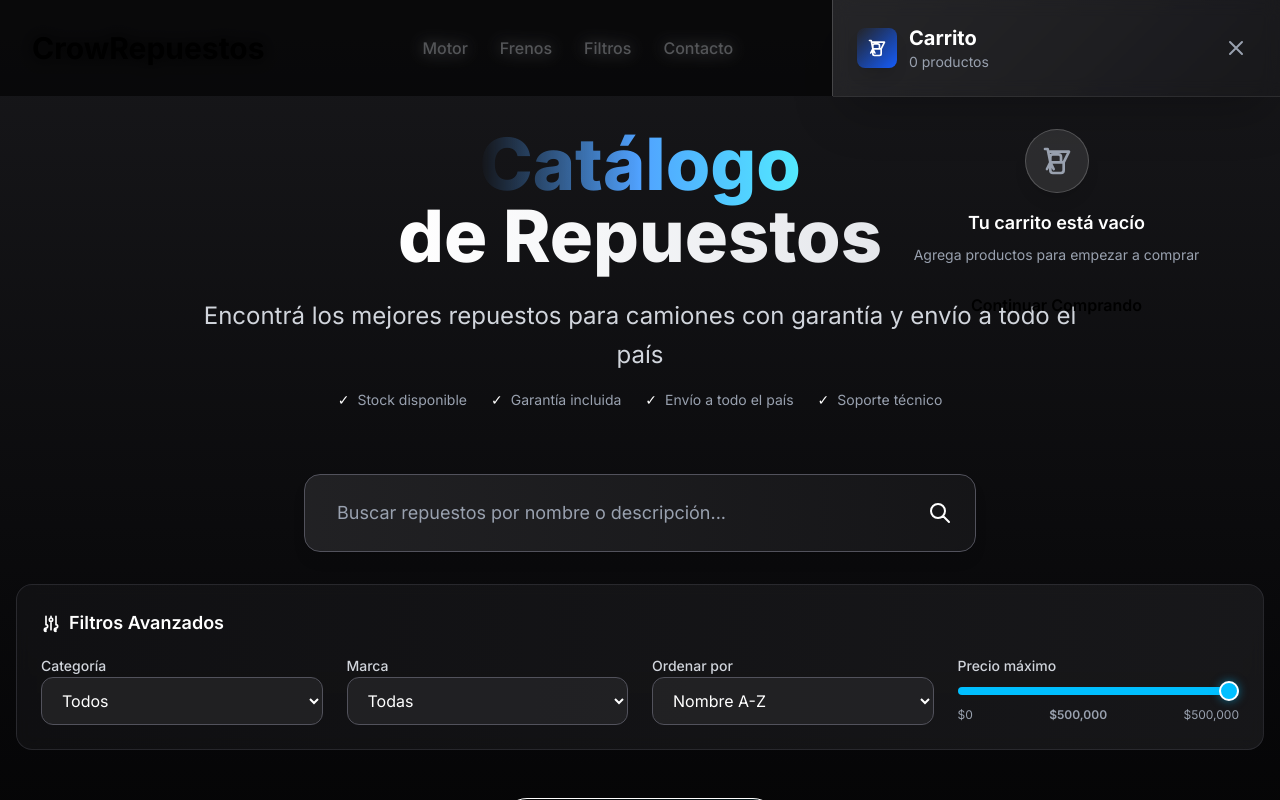
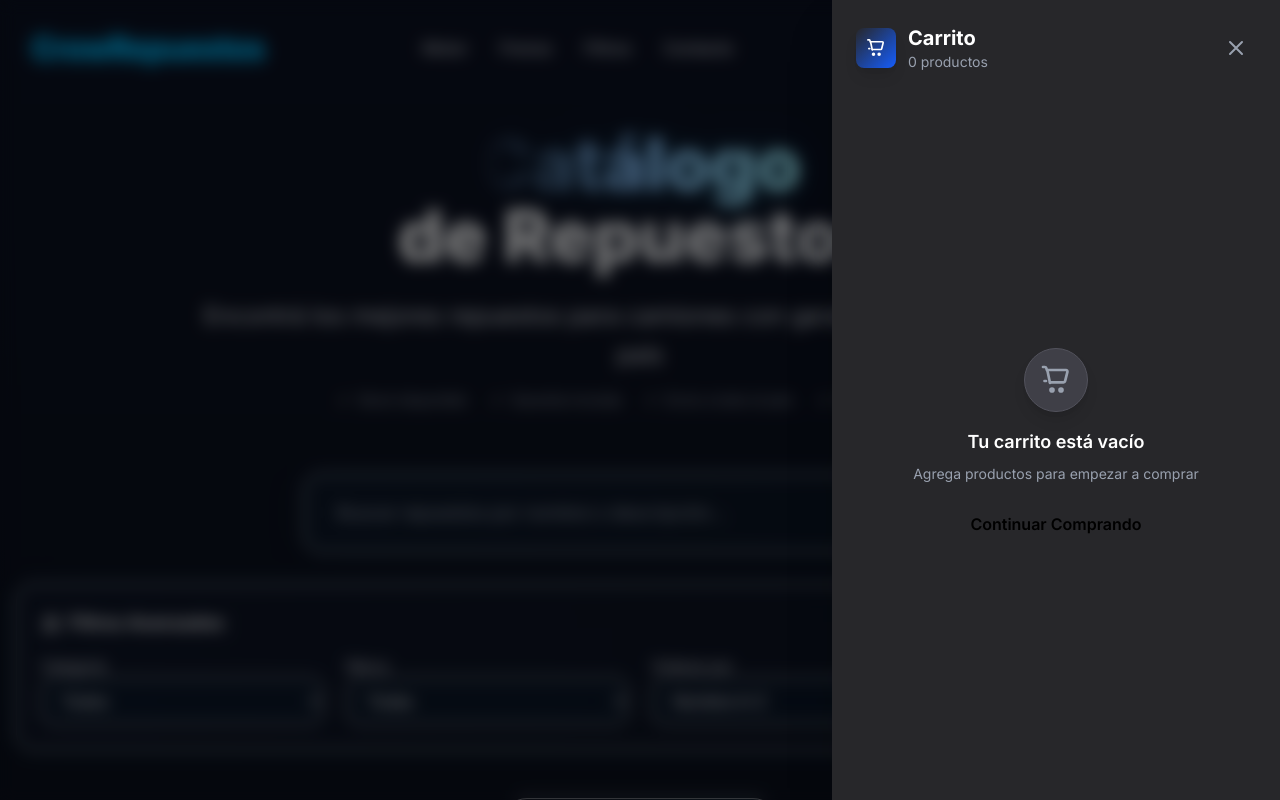
Before and after one commit to lautigit1/Crow, a Next.js app: page /products in a window 1280 px wide. Both pictures are taken after a click on the button "Carrito de compras". Shown: the top 800 px of the page. Built offline with nearby package versions, Linux system fonts and the light colour scheme.

Commit message:
Subo cambios visuales

```diff
--- a/app/ClientLayout.tsx
+++ b/app/ClientLayout.tsx
@@ -1,25 +1,45 @@
 // app/ClientLayout.tsx
 'use client';
 
-import React from 'react';
+import React, { useEffect } from 'react';
 import { useCart } from './context/CartContext';
 import Navbar from './components/layout/Navbar';
 import Footer from './components/layout/Footer';
+import CartDrawer from './components/cart/CartDrawer';
 
 export default function ClientLayout({ children }: { children: React.ReactNode }) {
-  const { isCartOpen } = useCart();
+  const { isCartOpen, closeCart } = useCart();
+
+  // Lock scroll and enforce black background while cart is open to avoid edge artifacts
+  useEffect(() => {
+    if (typeof document === 'undefined') return;
+    const body = document.body;
+    if (isCartOpen) {
+      body.classList.add('overflow-hidden');
+      body.style.backgroundColor = '#000';
+    } else {
+      body.classList.remove('overflow-hidden');
+      body.style.backgroundColor = '';
+    }
+    return () => {
+      body.classList.remove('overflow-hidden');
+      body.style.backgroundColor = '';
+    };
+  }, [isCartOpen]);
 
   return (
     <>
       <Navbar />
       <div
         className={`transition-all duration-300 ease-in-out ${
-          isCartOpen ? 'filter blur-sm pointer-events-none' : ''
+          isCartOpen ? 'pointer-events-none' : ''
         }`}
       >
         <main>{children}</main>
         <Footer />
       </div>
+      {/* Drawer global, independiente de la Navbar */}
+      <CartDrawer isOpen={isCartOpen} onClose={closeCart} />
     </>
   );
 }
--- a/app/components/cart/CartDrawer.tsx
+++ b/app/components/cart/CartDrawer.tsx
@@ -42,10 +42,15 @@ export default function CartDrawer({ isOpen, onClose }: CartDrawerProps) {
               console.log('Overlay clicked - closing cart');
               onClose();
             }}
-            className="fixed inset-0 bg-black/60 backdrop-blur-sm cursor-pointer"
+            className="fixed inset-0 bg-black/50 backdrop-blur-sm cursor-pointer"
             style={{
               zIndex: 9998,
-              pointerEvents: 'auto'
+              pointerEvents: 'auto',
+              left: '-2px',
+              right: '-2px',
+              top: '-2px',
+              bottom: '-2px',
+              borderRadius: 0
             }}
           />
 
@@ -64,23 +69,25 @@ export default function CartDrawer({ isOpen, onClose }: CartDrawerProps) {
               console.log('Drawer clicked - not closing');
               e.stopPropagation();
             }}
-            className="fixed top-0 right-0 h-full w-full max-w-md border-l border-white/20 flex flex-col shadow-2xl backdrop-blur-xl"
+            className="fixed top-0 right-0 h-full w-full max-w-md flex flex-col shadow-2xl bg-zinc-800"
             style={{
               zIndex: 9999,
               pointerEvents: 'auto',
-              backgroundColor: 'rgba(24, 24, 27, 0.95)', // zinc-900 casi opaco
-              backgroundImage: 'linear-gradient(135deg, rgba(39, 39, 42, 0.9), rgba(24, 24, 27, 0.95))',
-              backdropFilter: 'blur(20px) saturate(180%)',
-              WebkitBackdropFilter: 'blur(20px) saturate(180%)',
+              backgroundColor: 'rgb(39, 39, 42)', // zinc-800 sólido
               isolation: 'isolate'
             }}
           >
             {/* Header */}
-            <div className="flex items-center justify-between p-6 border-b border-white/10 backdrop-blur-sm">
+            <div className="flex items-center justify-between p-6 bg-zinc-800">
               <div className="flex items-center gap-3">
                 <div className="w-10 h-10 bg-gradient-to-br from-azul-electrico to-blue-600 rounded-lg flex items-center justify-center shadow-lg shadow-azul-electrico/30">
-                  <svg className="w-5 h-5 text-white" fill="none" stroke="currentColor" viewBox="0 0 24 24">
-                    <path strokeLinecap="round" strokeLinejoin="round" strokeWidth={2} d="M3 3h2l.4 2M7 13h10l4-8H5.4m0 0L7 13m0 0l-2.5 5M7 13l2.5 5M17 13v6a2 2 0 01-2 2H9a2 2 0 01-2-2v-6m8 0V9a2 2 0 00-2-2H9a2 2 0 00-2 2v4.01" />
+                  <svg className="w-5 h-5 text-white" viewBox="0 0 24 24" fill="none" stroke="currentColor" strokeWidth={2} strokeLinecap="round" strokeLinejoin="round">
+                    <path d="M2.25 2.25h1.386c.51 0 .955.343 1.087.835l.383 1.437" />
+                    <path d="M6.116 4.5h13.384c.72 0 1.236.67 1.065 1.37l-1.755 7.02a1.125 1.125 0 01-1.095.86H7.5" />
+                    <path d="M7.5 14.25L5.477 4.522" />
+                    <path d="M4.5 12.75H3.375" />
+                    <circle cx="15.75" cy="19.5" r="1.125" />
+                    <circle cx="9" cy="19.5" r="1.125" />
                   </svg>
                 </div>
                 <div>
@@ -90,7 +97,7 @@ export default function CartDrawer({ isOpen, onClose }: CartDrawerProps) {
               </div>
               <button
                 onClick={onClose}
-                className="p-2 text-gray-400 hover:text-white hover:bg-zinc-800 rounded-lg transition-all duration-200 hover:rotate-90"
+                className="p-2 text-gray-400 hover:text-white hover:bg-zinc-700 rounded-lg transition-all duration-200 hover:rotate-90"
                 aria-label="Cerrar carrito"
               >
                 <svg className="w-6 h-6" fill="none" stroke="currentColor" viewBox="0 0 24 24">
@@ -103,9 +110,14 @@ export default function CartDrawer({ isOpen, onClose }: CartDrawerProps) {
             <div className="flex-1 flex flex-col">
               {items.length === 0 ? (
                 <div className="flex-1 flex flex-col items-center justify-center p-8 text-center">
-                  <div className="w-16 h-16 bg-white/10 backdrop-blur-sm border border-white/20 rounded-full flex items-center justify-center mb-4 shadow-lg">
-                    <svg className="w-8 h-8 text-gray-400" fill="none" stroke="currentColor" viewBox="0 0 24 24">
-                      <path strokeLinecap="round" strokeLinejoin="round" strokeWidth={2} d="M3 3h2l.4 2M7 13h10l4-8H5.4m0 0L7 13m0 0l-2.5 5M7 13l2.5 5M17 13v6a2 2 0 01-2 2H9a2 2 0 01-2-2v-6m8 0V9a2 2 0 00-2-2H9a2 2 0 00-2 2v4.01" />
+                  <div className="w-16 h-16 bg-zinc-700 border border-zinc-600 rounded-full flex items-center justify-center mb-4 shadow-lg">
+                    <svg className="w-8 h-8 text-gray-400" viewBox="0 0 24 24" fill="none" stroke="currentColor" strokeWidth={2} strokeLinecap="round" strokeLinejoin="round">
+                      <path d="M2.25 2.25h1.386c.51 0 .955.343 1.087.835l.383 1.437" />
+                      <path d="M6.116 4.5h13.384c.72 0 1.236.67 1.065 1.37l-1.755 7.02a1.125 1.125 0 01-1.095.86H7.5" />
+                      <path d="M7.5 14.25L5.477 4.522" />
+                      <path d="M4.5 12.75H3.375" />
+                      <circle cx="15.75" cy="19.5" r="1.125" />
+                      <circle cx="9" cy="19.5" r="1.125" />
                     </svg>
                   </div>
                   <h3 className="text-lg font-semibold text-white mb-2">Tu carrito está vacío</h3>
@@ -122,9 +134,9 @@ export default function CartDrawer({ isOpen, onClose }: CartDrawerProps) {
                   {/* Products List */}
                   <div className="flex-1 overflow-y-auto p-4 space-y-4">
                     {items.map((item: CartItem) => (
-                      <div key={item.product.id} className="flex items-center gap-3 p-3 bg-white/5 backdrop-blur-sm rounded-lg border border-white/10 shadow-lg">
+                      <div key={item.product.id} className="flex items-center gap-3 p-3 bg-zinc-700 rounded-lg border border-zinc-600 shadow-lg">
                         {/* Image */}
-                        <div className="relative w-12 h-12 bg-zinc-700 rounded overflow-hidden flex-shrink-0">
+                        <div className="relative w-12 h-12 bg-zinc-600 rounded overflow-hidden flex-shrink-0">
                           <Image
                             src={item.product.imagenUrl}
                             alt={item.product.nombre}
@@ -169,7 +181,7 @@ export default function CartDrawer({ isOpen, onClose }: CartDrawerProps) {
                   </div>
 
                   {/* Footer */}
-                  <div className="border-t border-white/10 p-6 space-y-4 backdrop-blur-sm">
+                  <div className="border-t border-zinc-700 p-6 space-y-4 bg-zinc-800">
                     {/* Summary */}
                     <div className="space-y-2 text-sm">
                       <div className="flex justify-between">
@@ -190,7 +202,7 @@ export default function CartDrawer({ isOpen, onClose }: CartDrawerProps) {
 
                     {/* Shipping Message */}
                     {envioGratis && (
-                      <div className="bg-green-500/20 border border-green-400/30 rounded-lg p-3 text-center">
+                      <div className="bg-green-600/20 rounded-lg p-3 text-center">
                         <p className="text-green-400 text-sm font-semibold">
                           ✨ ¡Envío gratis incluido!
                         </p>
@@ -198,7 +210,7 @@ export default function CartDrawer({ isOpen, onClose }: CartDrawerProps) {
                     )}
 
                     {!envioGratis && (
-                      <div className="bg-amber-500/20 border border-amber-400/30 rounded-lg p-3 text-center">
+                      <div className="bg-amber-500/20 rounded-lg p-3 text-center">
                         <p className="text-amber-400 text-sm">
                           💰 Agrega {formatPrice(200000 - subtotal)} más para envío gratis
                         </p>
--- a/app/components/home/Hero.tsx
+++ b/app/components/home/Hero.tsx
@@ -23,7 +23,7 @@ const AnimatedText = ({ text }: { text: string }) => {
 
   return (
     <motion.h1
-      className="text-5xl md:text-7xl font-extrabold mb-4 leading-tight tracking-tight bg-clip-text text-transparent bg-gradient-to-r from-cyan-400 via-blue-500 to-azul-electrico animate-gradient text-reveal-container"
+      className="text-5xl md:text-7xl font-extrabold mb-4 leading-tight tracking-tight bg-clip-text text-transparent bg-gradient-to-r from-cyan-400 via-blue-500 to-azul-electrico animate-gradient text-reveal-container electric-glow"
       variants={container}
       initial="hidden"
       animate="visible"
--- a/app/components/layout/Navbar.tsx
+++ b/app/components/layout/Navbar.tsx
@@ -5,7 +5,6 @@ import { useState, useEffect } from 'react'
 import { motion } from 'framer-motion'
 import Link from 'next/link'
 import { useCart } from '../../context/CartContext'
-import CartDrawer from '../cart/CartDrawer'
 
 // Componente del ícono del carrito
 function CartIcon({ onClick }: { onClick: () => void }) {
@@ -13,23 +12,29 @@ function CartIcon({ onClick }: { onClick: () => void }) {
   const totalItems = getTotalItems()
 
   return (
-    <button
+    <motion.button
       onClick={onClick}
-      className="relative p-2 text-white hover:text-azul-electrico transition-colors duration-200"
+      whileHover={{ scale: 1.06 }}
+      whileTap={{ scale: 0.96 }}
+      className="group relative p-2 text-azul-electrico transition-all duration-200 rounded-lg hover:bg-zinc-800/50 hover:ring-2 hover:ring-azul-electrico/50"
       aria-label={`Carrito de compras${totalItems > 0 ? ` (${totalItems} productos)` : ''}`}
     >
       <svg
         className="w-6 h-6"
+        viewBox="0 0 24 24"
         fill="none"
         stroke="currentColor"
-        viewBox="0 0 24 24"
+        strokeWidth="2.2"
+        strokeLinecap="round"
+        strokeLinejoin="round"
       >
-        <path
-          strokeLinecap="round"
-          strokeLinejoin="round"
-          strokeWidth={2}
-          d="M3 3h2l.4 2M7 13h10l4-8H5.4m0 0L7 13m0 0l-2.5 5M7 13l2.5 5M17 13v6a2 2 0 01-2 2H9a2 2 0 01-2-2v-6m8 0V9a2 2 0 00-2-2H9a2 2 0 00-2 2v4.01"
-        />
+        {/* Carrito moderno estilo outline */}
+        <path d="M2.25 2.25h1.386c.51 0 .955.343 1.087.835l.383 1.437" />
+        <path d="M6.116 4.5h13.384c.72 0 1.236.67 1.065 1.37l-1.755 7.02a1.125 1.125 0 01-1.095.86H7.5" />
+        <path d="M7.5 14.25L5.477 4.522" />
+        <path d="M4.5 12.75H3.375" />
+        <circle cx="15.75" cy="19.5" r="1.125" />
+        <circle cx="9" cy="19.5" r="1.125" />
       </svg>
       {totalItems > 0 && (
         <motion.span
@@ -40,13 +45,13 @@ function CartIcon({ onClick }: { onClick: () => void }) {
           {totalItems}
         </motion.span>
       )}
-    </button>
+    </motion.button>
   )
 }
 
 export default function Navbar() {
   const [scrolled, setScrolled] = useState(false)
-  const [cartDrawerOpen, setCartDrawerOpen] = useState(false)
+  const { openCart } = useCart()
 
   useEffect(() => {
     const handleScroll = () => {
@@ -77,7 +82,7 @@ export default function Navbar() {
         <div className="text-3xl font-bold">
           <Link
             href="/"
-            className="text-azul-electrico transition-all duration-300 hover:text-blue-400 hover:drop-shadow-lg"
+            className="text-azul-electrico logo-electric transition-all duration-300 logo-glow"
           >
             CrowRepuestos
           </Link>
@@ -107,7 +112,7 @@ export default function Navbar() {
           />
 
           {/* Carrito */}
-          <CartIcon onClick={() => setCartDrawerOpen(true)} />
+            <CartIcon onClick={openCart} />
 
           {/* Botón catálogo */}
           <Link
@@ -119,11 +124,7 @@ export default function Navbar() {
         </div>
       </nav>
 
-      {/* Cart Drawer */}
-      <CartDrawer
-        isOpen={cartDrawerOpen}
-        onClose={() => setCartDrawerOpen(false)}
-      />
+  {/* Cart Drawer movido a ClientLayout */}
     </motion.header>
   )
 }
--- a/app/globals.css
+++ b/app/globals.css
@@ -28,3 +28,31 @@
   border: 2px solid #ffffff;
   box-shadow: 0 0 10px rgba(0, 191, 255, 0.5);
 }
+
+/* Glow suave para el logo en azul eléctrico */
+@keyframes logo-glow {
+  0%, 100% { filter: drop-shadow(0 0 8px rgba(0, 191, 255, 0.25)); }
+  50% { filter: drop-shadow(0 0 16px rgba(0, 191, 255, 0.5)); }
+}
+
+.logo-glow {
+  animation: logo-glow 3s ease-in-out infinite;
+  will-change: filter;
+}
+
+/* Glow reutilizable para títulos con azul eléctrico */
+@keyframes electric-glow {
+  0%, 100% { filter: drop-shadow(0 0 10px rgba(0,191,255,0.28)) drop-shadow(0 0 22px rgba(0,191,255,0.18)); }
+  50% { filter: drop-shadow(0 0 16px rgba(0,191,255,0.45)) drop-shadow(0 0 30px rgba(0,191,255,0.25)); }
+}
+
+.electric-glow {
+  animation: electric-glow 3.2s ease-in-out infinite;
+  will-change: filter;
+}
+
+/* Fuerza color azul eléctrico en texto (para el logo) */
+.logo-electric {
+  color: #00BFFF !important;
+  text-shadow: 0 0 8px rgba(0, 191, 255, 0.35), 0 0 18px rgba(0, 191, 255, 0.22);
+}
--- a/app/layout.tsx
+++ b/app/layout.tsx
@@ -4,9 +4,8 @@ import './globals.css'
 import type { Metadata } from 'next'
 import { Inter } from 'next/font/google'
 import { Toaster } from 'react-hot-toast'
-import Navbar from './components/layout/Navbar'
-import Footer from './components/layout/Footer'
 import { CartProvider } from './context/CartContext'
+import ClientLayout from './ClientLayout'
 
 const inter = Inter({ subsets: ['latin'] })
 
@@ -24,9 +23,9 @@ export default function RootLayout({
     <html lang="es">
       <body className={inter.className}>
         <CartProvider>
-          <Navbar />
-          <main>{children}</main>
-          <Footer />
+          <ClientLayout>
+            {children}
+          </ClientLayout>
           <Toaster
             position="top-right"
             toastOptions={{
--- a/app/products/page.tsx
+++ b/app/products/page.tsx
@@ -48,7 +48,15 @@ export default function ProductsPage() {
   }, [searchTerm, selectedCategory, selectedBrand, priceRange, sortBy]);
 
   return (
-    <main className="min-h-screen bg-gradient-to-b from-zinc-900 to-black text-white">
+    <main className="relative min-h-screen text-white bg-gradient-to-b from-[#0b1020] via-[#0a0f1a] to-black">
+      {/* Fondo decorativo con gradientes y cuadrícula sutil */}
+      <div aria-hidden className="pointer-events-none absolute inset-0 -z-10 overflow-hidden">
+        <div className="absolute -top-40 -left-24 h-[44rem] w-[44rem] rounded-full blur-3xl opacity-30 bg-[radial-gradient(circle_at_center,_#00BFFF_0%,_rgba(0,191,255,0)_60%)]" />
+        <div className="absolute top-1/3 -right-40 h-[40rem] w-[40rem] rounded-full blur-3xl opacity-20 bg-[radial-gradient(circle_at_center,_#7c3aed_0%,_rgba(124,58,237,0)_60%)]" />
+        <div className="absolute bottom-[-20rem] left-1/2 -translate-x-1/2 h-[70rem] w-[70rem] opacity-10 bg-[radial-gradient(ellipse_at_center,_rgba(0,191,255,0.35),_transparent_60%)]" />
+        <div className="absolute inset-0 opacity-[0.06] bg-[linear-gradient(to_right,rgba(255,255,255,0.06)_1px,transparent_1px),linear-gradient(to_bottom,rgba(255,255,255,0.06)_1px,transparent_1px)] bg-[size:32px_32px]" />
+      </div>
+
       <div className="container mx-auto px-4 pt-32 pb-8">
         {/* Header con estilo mejorado */}
         <motion.div
@@ -68,7 +76,7 @@ export default function ProductsPage() {
             transition={{ duration: 0.8, delay: 0.2 }}
             className="text-5xl lg:text-7xl font-extrabold mb-6 relative"
           >
-            <span className="bg-gradient-to-r from-azul-electrico via-blue-400 to-cyan-300 bg-clip-text text-transparent">
+            <span className="bg-gradient-to-r from-azul-electrico via-blue-300 to-cyan-200 bg-clip-text text-transparent drop-shadow-[0_0_15px_rgba(0,191,255,0.25)]">
               Catálogo
             </span>
             <br />
@@ -118,7 +126,7 @@ export default function ProductsPage() {
                 placeholder="Buscar repuestos por nombre o descripción..."
                 value={searchTerm}
                 onChange={(e) => setSearchTerm(e.target.value)}
-                className="w-full px-8 py-6 bg-gradient-to-r from-zinc-800/80 to-zinc-900/80 border border-zinc-600 rounded-2xl text-white text-lg placeholder-gray-400 focus:outline-none focus:ring-2 focus:ring-azul-electrico focus:border-azul-electrico transition-all duration-300 shadow-lg backdrop-blur-sm"
+                className="w-full px-8 py-6 bg-gradient-to-r from-[#0d1a2b]/70 to-[#0b1624]/70 border border-azul-electrico/20 rounded-2xl text-white text-lg placeholder-gray-400 focus:outline-none focus:ring-2 focus:ring-azul-electrico focus:border-azul-electrico transition-all duration-300 shadow-[0_0_18px_rgba(0,191,255,0.08)] backdrop-blur-md"
               />
               <div className="absolute right-6 top-1/2 transform -translate-y-1/2">
                 <svg className="w-6 h-6 text-azul-electrico" fill="none" stroke="currentColor" viewBox="0 0 24 24">
@@ -129,7 +137,7 @@ export default function ProductsPage() {
           </div>
 
           {/* Filtros avanzados */}
-          <div className="bg-gradient-to-r from-zinc-900/50 to-zinc-800/50 backdrop-blur-sm border border-zinc-700/50 rounded-2xl p-6 max-w-7xl mx-auto">
+          <div className="bg-gradient-to-r from-[#0f172a]/60 to-[#0b1220]/60 backdrop-blur-md border border-azul-electrico/20 rounded-2xl p-6 max-w-7xl mx-auto shadow-[0_0_30px_rgba(0,191,255,0.06)]">
             <h3 className="text-lg font-semibold text-white mb-4 flex items-center gap-2">
               <svg className="w-5 h-5 text-azul-electrico" fill="none" stroke="currentColor" viewBox="0 0 24 24">
                 <path strokeLinecap="round" strokeLinejoin="round" strokeWidth="2" d="M12 6V4m0 2a2 2 0 100 4m0-4a2 2 0 110 4m-6 8a2 2 0 100-4m0 4a2 2 0 100 4m0-4v2m0-6V4m6 6v10m6-2a2 2 0 100-4m0 4a2 2 0 100 4m0-4v2m0-6V4" />
@@ -144,7 +152,7 @@ export default function ProductsPage() {
                 <select
                   value={selectedCategory}
                   onChange={(e) => setSelectedCategory(e.target.value)}
-                  className="w-full px-4 py-3 bg-zinc-800/70 border border-zinc-600 rounded-xl text-white focus:outline-none focus:ring-2 focus:ring-azul-electrico focus:border-azul-electrico transition-all duration-300"
+                  className="w-full px-4 py-3 bg-[#0d1a2b]/60 border border-azul-electrico/20 rounded-xl text-white focus:outline-none focus:ring-2 focus:ring-azul-electrico focus:border-azul-electrico transition-all duration-300 backdrop-blur-sm"
                 >
                   {categories.map((category, index) => (
                     <option key={`category-${index}-${category}`} value={category}>{category}</option>
@@ -158,7 +166,7 @@ export default function ProductsPage() {
                 <select
                   value={selectedBrand}
                   onChange={(e) => setSelectedBrand(e.target.value)}
-                  className="w-full px-4 py-3 bg-zinc-800/70 border border-zinc-600 rounded-xl text-white focus:outline-none focus:ring-2 focus:ring-azul-electrico focus:border-azul-electrico transition-all duration-300"
+                  className="w-full px-4 py-3 bg-[#0d1a2b]/60 border border-azul-electrico/20 rounded-xl text-white focus:outline-none focus:ring-2 focus:ring-azul-electrico focus:border-azul-electrico transition-all duration-300 backdrop-blur-sm"
                 >
                   {brands.map((brand, index) => (
                     <option key={`brand-${index}-${brand}`} value={brand}>{brand}</option>
@@ -172,7 +180,7 @@ export default function ProductsPage() {
                 <select
                   value={sortBy}
                   onChange={(e) => setSortBy(e.target.value)}
-                  className="w-full px-4 py-3 bg-zinc-800/70 border border-zinc-600 rounded-xl text-white focus:outline-none focus:ring-2 focus:ring-azul-electrico focus:border-azul-electrico transition-all duration-300"
+                  className="w-full px-4 py-3 bg-[#0d1a2b]/60 border border-azul-electrico/20 rounded-xl text-white focus:outline-none focus:ring-2 focus:ring-azul-electrico focus:border-azul-electrico transition-all duration-300 backdrop-blur-sm"
                 >
                   <option value="name">Nombre A-Z</option>
                   <option value="price-low">Precio: Menor a Mayor</option>
@@ -191,9 +199,9 @@ export default function ProductsPage() {
                     step="10000"
                     value={priceRange[1]}
                     onChange={(e) => setPriceRange([0, parseInt(e.target.value)])}
-                    className="w-full h-2 bg-zinc-700 rounded-lg appearance-none cursor-pointer slider"
+                    className="w-full h-2 bg-[#0d1a2b] rounded-lg appearance-none cursor-pointer slider"
                     style={{
-                      background: `linear-gradient(to right, #00BFFF 0%, #00BFFF ${(priceRange[1] / 500000) * 100}%, #3f3f46 ${(priceRange[1] / 500000) * 100}%, #3f3f46 100%)`
+                      background: `linear-gradient(to right, #00BFFF 0%, #00BFFF ${(priceRange[1] / 500000) * 100}%, rgba(255,255,255,0.08) ${(priceRange[1] / 500000) * 100}%, rgba(255,255,255,0.08) 100%)`
                     }}
                   />
                   <div className="flex justify-between text-xs text-gray-400">
```
Also changed, not shown: 1 other file (tests, documents, lock files or other folders).
